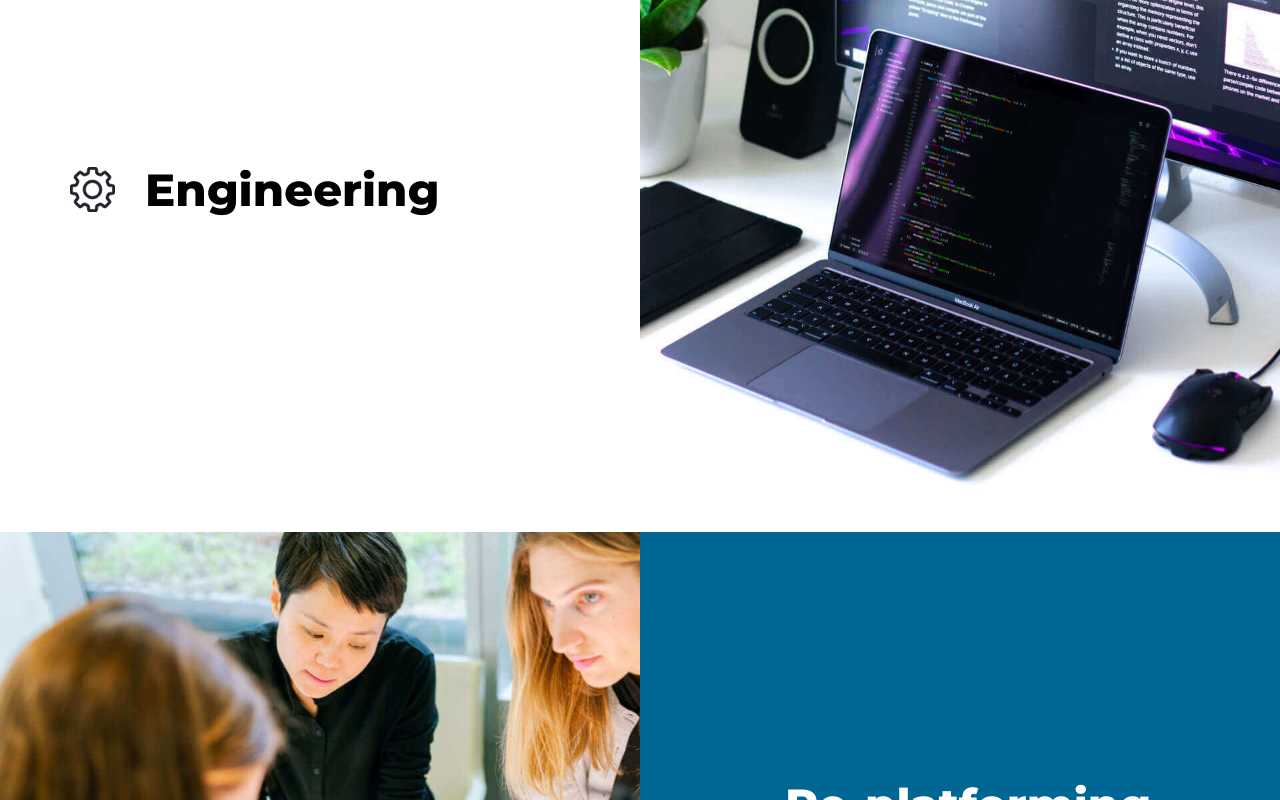
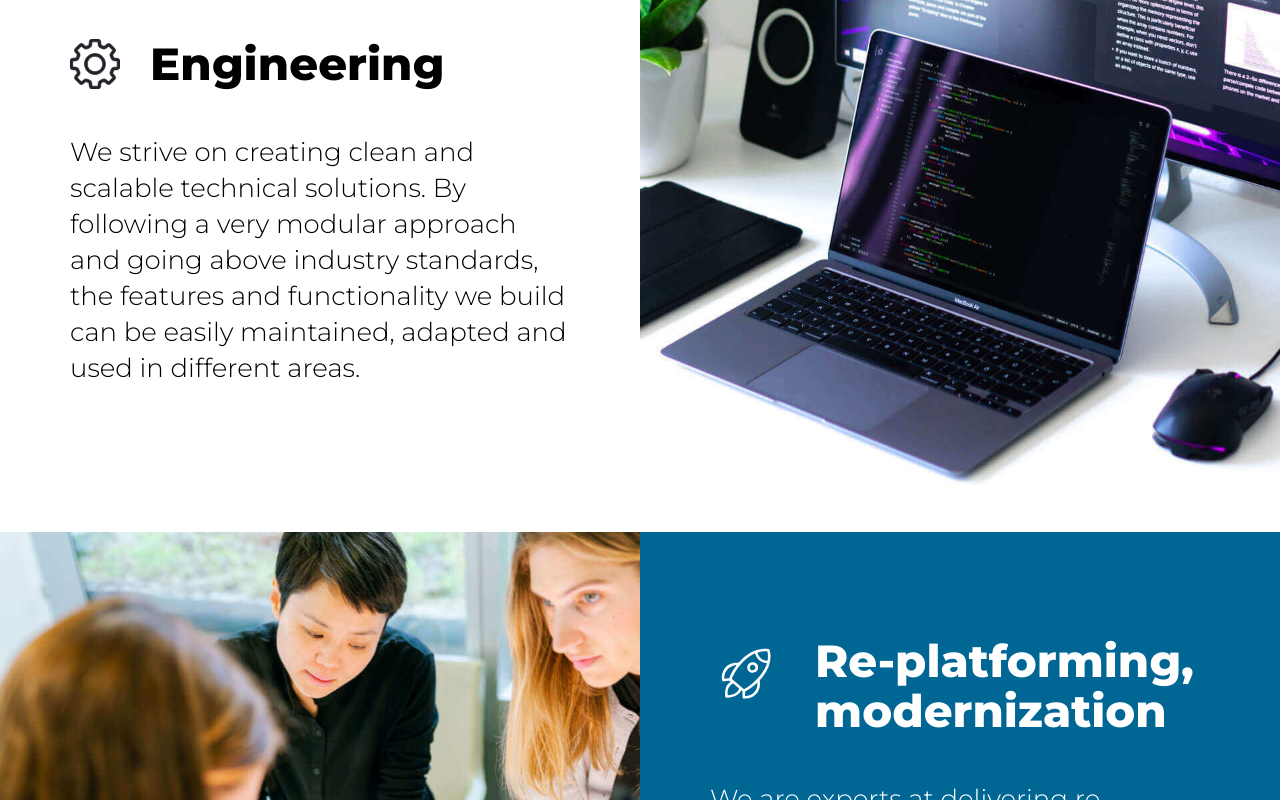
Before and after one commit to ttbarnes/barnes-code, a Next.js app: page / in a window 1280 px wide. Shown: the part 2380-3180 px from the top of the page. Built offline with nearby package versions, Linux system fonts and the light colour scheme.

Commit message:
feat(landing): design updates

```diff
--- a/components/Card.jsx
+++ b/components/Card.jsx
@@ -2,19 +2,43 @@ import Image from 'next/image';
 import classNames from 'classnames';
 import styles from '../styles/card.module.scss';
 
-export const Card = ({ alt, children, className, icon, largeImage, title }) => (
+export const Card = ({
+  alt,
+  children,
+  className,
+  icon,
+  largeImage,
+  title,
+  customIconSize
+}) => {
+  let iconStyle = {};
+
+  if (customIconSize?.width) {
+    iconStyle.width = `${customIconSize.width}px`,
+    iconStyle.height = `${customIconSize.height}px`;
+  }
+
+  return (
     <section
       className={classNames(styles.card, className ? styles[className] : '')}
     >
       <div className={styles.cardImage}>
-      <Image alt='' height={960} quality={100} src={largeImage} width={960} />
+        <Image alt='' width={960} height={960} quality={100} src={largeImage} />
       </div>
       <div className={styles.cardContent}>
         <h3>
-        <Image alt='' height={90} quality={100} src={icon} width={90} />
+          <Image
+            alt=''
+            width={customIconSize?.width ? customIconSize.width : 90}
+            height={customIconSize?.height ? customIconSize.height : 90}
+            quality={100}
+            src={icon}
+            style={iconStyle}
+          />
           {title}
         </h3>
         {children}
       </div>
     </section>
   );
+};
--- a/constants/index.js
+++ b/constants/index.js
@@ -13,7 +13,6 @@ export const CARD_TEXT = {
       This also enables us to plan MVP and technical requirements.
     </p>,
   ),
-  // Automated testing is also at the forefront of our technical approaches to ensure that a product is always working.
   ENGINEERING: (
     <p>
       We strive on creating clean and scalable technical solutions. By following a very modular approach and going above industry standards, the features and functionality we build can be easily maintained, adapted and used in different areas.
--- a/pages/index.js
+++ b/pages/index.js
@@ -3,7 +3,7 @@ import Image from 'next/image';
 import { motion } from 'framer-motion';
 import { Card } from '../components/Card';
 import { Info } from '../components/Info';
-import { MISSION, PROCESS, TEXT } from '../constants';
+import { MISSION, PROCESS, CARD_TEXT } from '../constants';
 import styles from '../styles/home.module.scss';
 
 export default function Home() {
@@ -69,7 +69,7 @@ export default function Home() {
             </>
           }
         >
-          {TEXT}
+          {CARD_TEXT.UX_DESIGN}
         </Card>
       </motion.div>
 
@@ -85,7 +85,7 @@ export default function Home() {
           largeImage='/engineering.jpg'
           title='Engineering'
         >
-          {TEXT}
+          {CARD_TEXT.ENGINEERING}
         </Card>
       </motion.div>
 
@@ -106,8 +106,12 @@ export default function Home() {
               modernization
             </>
           }
+          customIconSize={{
+            width: 75,
+            height: 75
+          }}
         >
-          {TEXT}
+          {CARD_TEXT.REPLATFORMING}
         </Card>
       </motion.div>
 
--- a/styles/card.module.scss
+++ b/styles/card.module.scss
@@ -25,7 +25,7 @@
     }
 
     h3 {
-      align-items: center;
+      align-items: flex-start;
       display: flex;
       flex-direction: column;
       font-size: 30px;
@@ -89,9 +89,9 @@
         margin-bottom: 15px;
 
         img {
-          height: 45px;
+          height: 50px;
           margin: 0 15px 0 0;
-          width: 45px;
+          width: 50px;
         }
       }
 
```
Lines whose indentation alone changed are shown as unchanged.
